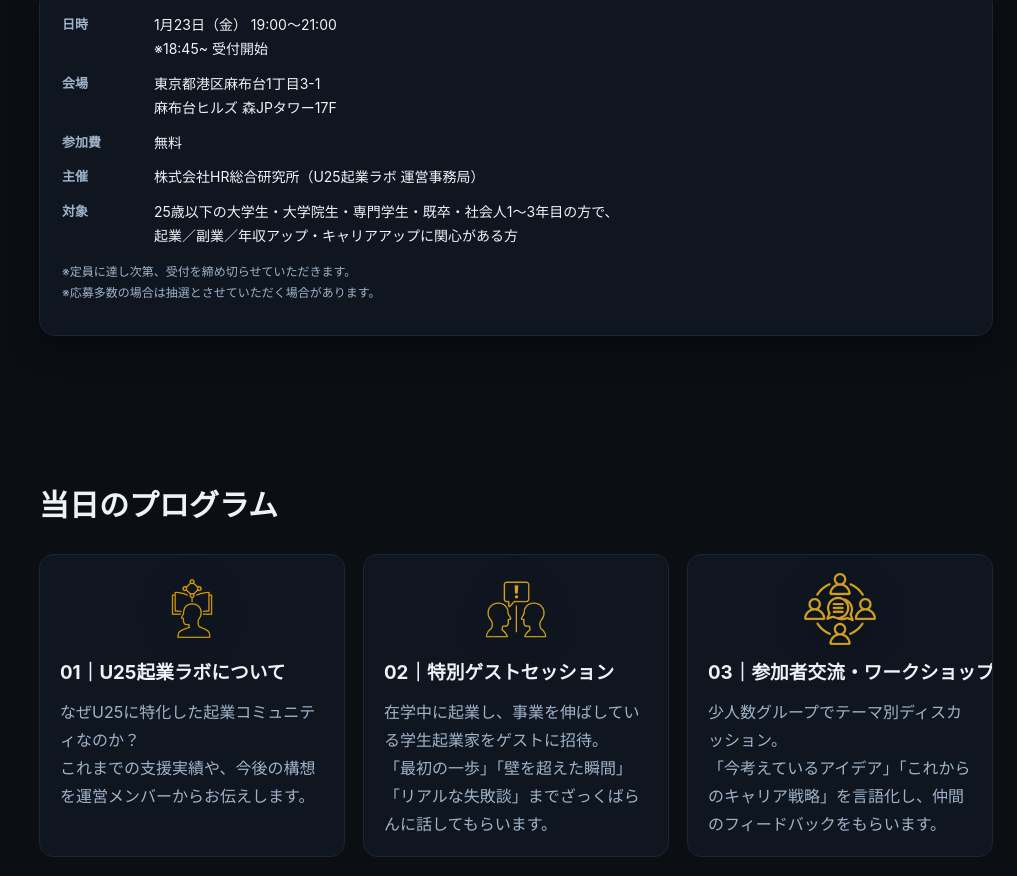
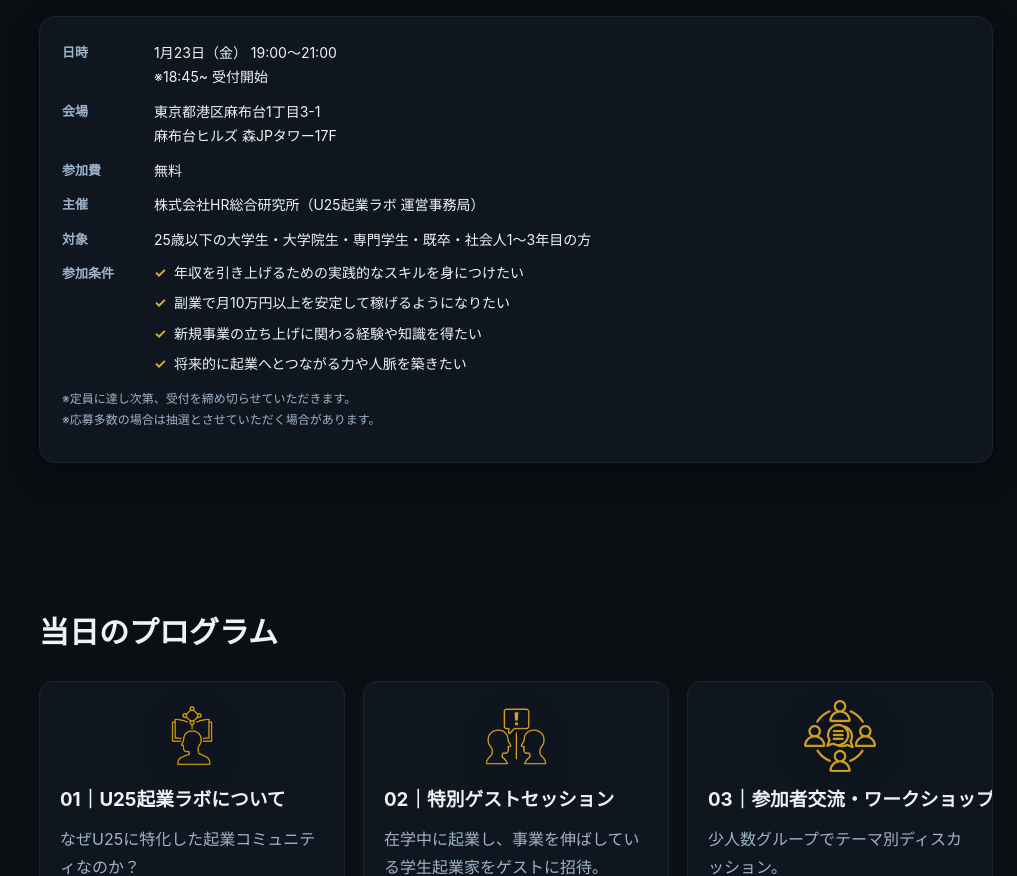
Before and after one commit to u25kigyou/U25-ENTREPRENEUR-LAB, a plain HTML site: page index.html in a window 1280 px wide. Shown: the part 1528-2404 px from the top of the page, without its empty margins (263-1280 px from the left). Drawn offline with Linux system fonts and the light colour scheme.

Commit message:
Add files via upload

```diff
--- a/index.html
+++ b/index.html
@@ -31,13 +31,13 @@
         </div>
 
         <h1 class="hero__title">
-          麻布台ヒルズで<br>あなたの「いつか」を、一歩前に進める2時間
+          麻布台ヒルズで<br>U25起業ラボを“体験”する2時間
         </h1>
 
         <p class="hero__lead hero-anim__lead">
           現役学生起業家のリアルなストーリーと、<br>
           同世代とのディスカッション・ワークショップ。<br>
-
+          「いつか起業したい」を、今日一歩だけ前に進める夜。
         </p>
 
         <div class="hero__badges hero-anim__badges">
@@ -78,8 +78,17 @@
 
           <dt>対象</dt>
           <dd>
-            25歳以下の大学生・大学院生・専門学生・既卒・社会人1〜3年目の方で、<br>
-            起業／副業／年収アップ・キャリアアップに関心がある方
+            25歳以下の大学生・大学院生・専門学生・既卒・社会人1〜3年目の方
+          </dd>
+
+          <dt>参加条件</dt>
+          <dd>
+            <ul class="condition-list">
+              <li>年収を引き上げるための実践的なスキルを身につけたい</li>
+              <li>副業で月10万円以上を安定して稼げるようになりたい</li>
+              <li>新規事業の立ち上げに関わる経験や知識を得たい</li>
+              <li>将来的に起業へとつながる力や人脈を築きたい</li>
+            </ul>
           </dd>
         </dl>
         <p class="note">
--- a/styles.css
+++ b/styles.css
@@ -566,6 +566,34 @@ a{ color:inherit; text-decoration:none; }
   }
 }
 
+/* 参加条件リスト */
+.condition-list{
+  list-style:none;
+  padding:0;
+  margin:0;
+}
+
+.condition-list li{
+  position:relative;
+  padding-left:20px;
+  margin-bottom:8px;
+  font-size:14px;
+  line-height:1.6;
+}
+
+.condition-list li::before{
+  content:'✓';
+  position:absolute;
+  left:0;
+  color:var(--accent);
+  font-weight:700;
+}
+
+.condition-list li strong{
+  color:var(--accent);
+  font-weight:700;
+}
+
 /* HERO タイトル（イベント用） */
 .hero__title{
   font-size:clamp(22px, 3.2vw, 30px);
```
